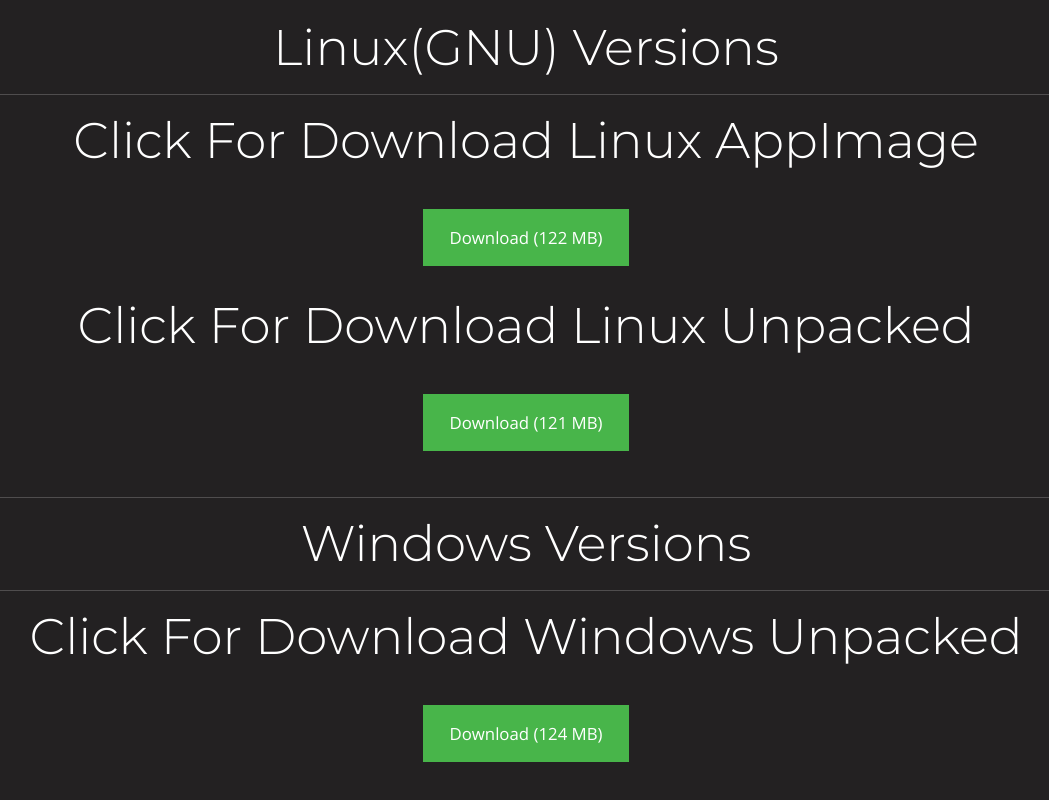
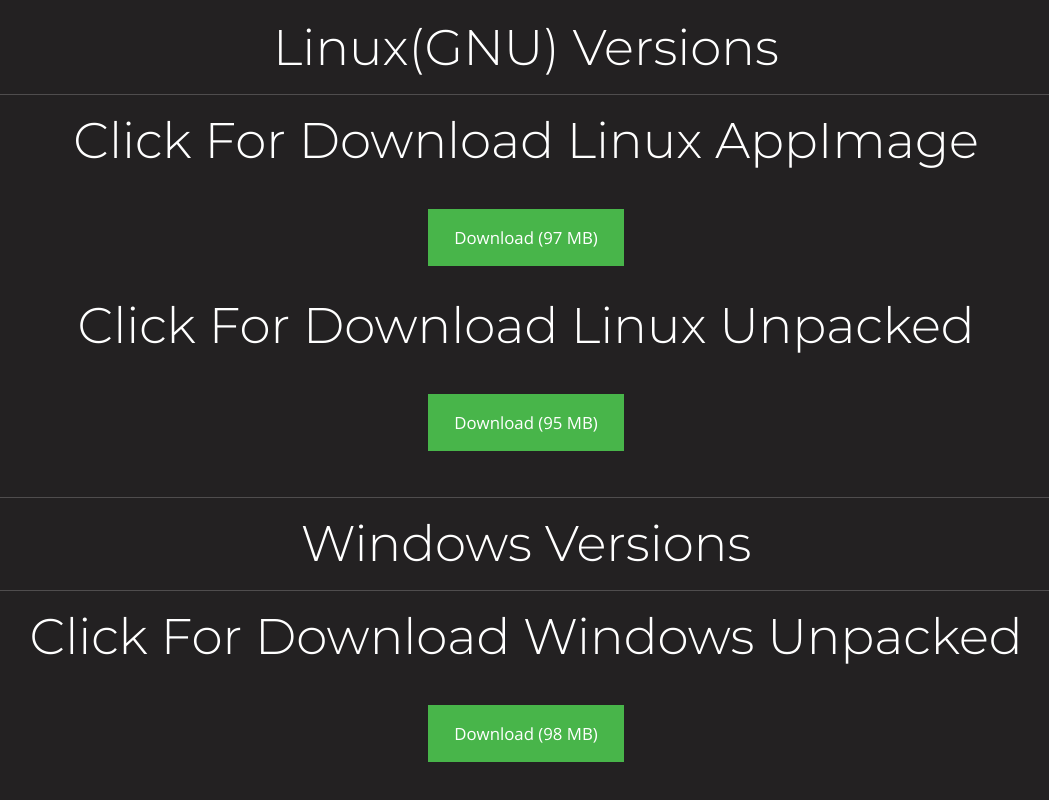
Before and after one commit to ReactMVC/PiEditor, a plain HTML site: page index.html in a window 1280 px wide. Shown: the part 2730-3530 px from the top of the page, without its empty margins (114-1163 px from the left). Drawn offline with Linux system fonts and the light colour scheme; some packages are replaced by stand-ins of ours.

Commit message:
Update index.html

```diff
--- a/index.html
+++ b/index.html
@@ -154,7 +154,7 @@
 						<h2 class style="overflow: visible;">Click For Download Linux AppImage<br></h2>
 					</div>
 					<div class="col-md-auto mw-100" style="z-index: 10;">
-						<a href="https://github.com/ReactMVC/PiEditor/releases/download/2.0.0/pieditor-2.0.0.AppImage" class="btn btn-lg btn-success mb-30 mt-30" style="overflow: visible;">Download (122 MB)</a>
+						<a href="https://github.com/ReactMVC/PiEditor/releases/download/2.0.0/pieditor-2.0.0.AppImage" class="btn btn-lg btn-success mb-30 mt-30" style="overflow: visible;">Download (97 MB)</a>
 					</div>
 				</div>
 				<div class="row align-items-center justify-content-center">
@@ -162,7 +162,7 @@
 						<h2 class style="overflow: visible;">Click For Download Linux Unpacked<br></h2>
 					</div>
 					<div class="col-md-auto mw-100" style="z-index: 10;">
-						<a href="https://github.com/ReactMVC/PiEditor/releases/download/2.0.0/linux-unpacked.zip" class="btn btn-lg btn-success mb-30 mt-30" style="overflow: visible;">Download (121 MB)</a>
+						<a href="https://github.com/ReactMVC/PiEditor/releases/download/2.0.0/linux-unpacked.zip" class="btn btn-lg btn-success mb-30 mt-30" style="overflow: visible;">Download (95 MB)</a>
 					</div>
 				</div>
 			</div>
@@ -175,7 +175,7 @@
 						<h2 class style="overflow: visible;">Click For Download Windows Unpacked<br></h2>
 					</div>
 					<div class="col-md-auto mw-100" style="z-index: 10;">
-						<a href="https://github.com/ReactMVC/PiEditor/releases/download/2.0.0/win-unpacked.zip" class="btn btn-lg btn-success mb-30 mt-30" style="overflow: visible;">Download (124 MB)</a>
+						<a href="https://github.com/ReactMVC/PiEditor/releases/download/2.0.0/win-unpacked.zip" class="btn btn-lg btn-success mb-30 mt-30" style="overflow: visible;">Download (98 MB)</a>
 					</div>
 				</div>
 			</div>
```
